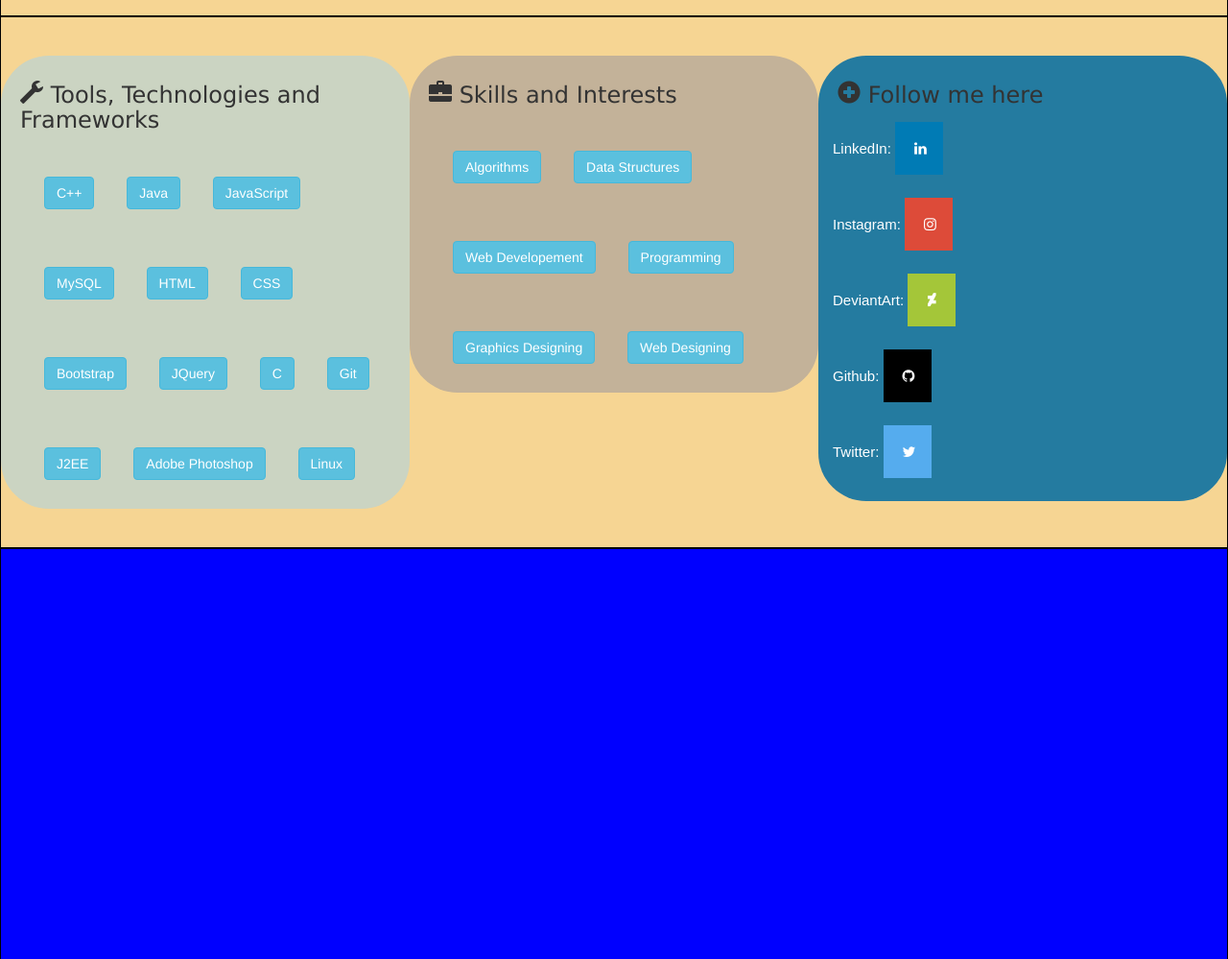
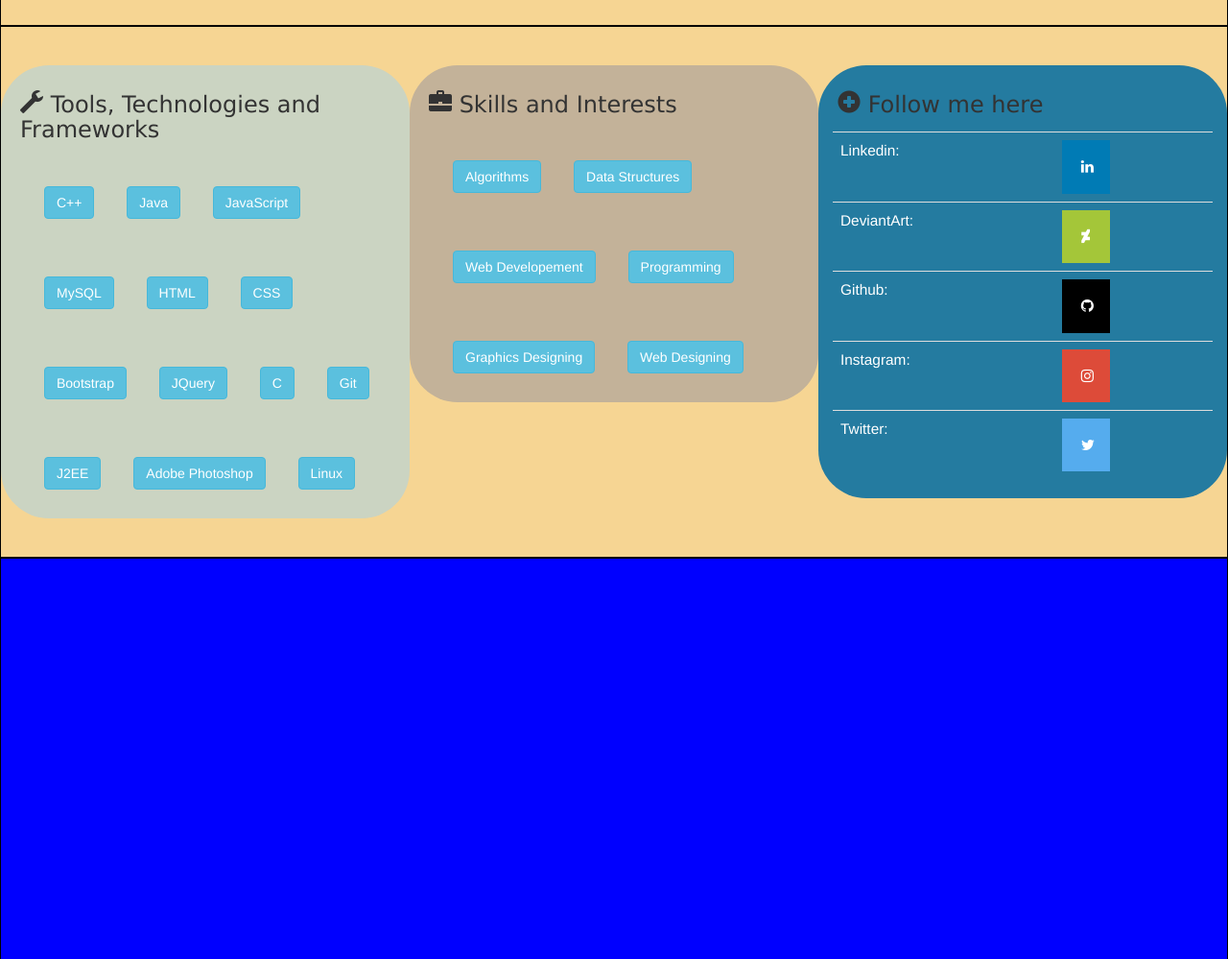
Before and after one commit to alekzanderx1/alekzanderx1.github.io, a plain HTML site: page index.html in a window 1280 px wide. Shown: the part 1280-2279 px from the top of the page at 96% size. Drawn offline with nearby package versions, Linux system fonts and the light colour scheme.

Commit message:
Changes to social media icons

```diff
--- a/index.html
+++ b/index.html
@@ -1,7 +1,6 @@
 <!DOCTYPE html>
 <html lang="en">
 <head>
-
 <title>Syed Ahmad</title>
 <meta charset="utf=8">
 <meta name="viewport" content="width=device-width, initial-scale=1, maximum-scale=1, user-scalable=no">
@@ -13,6 +12,7 @@
 <link rel="icon" href="favicon.ico">
 <link href="https://fonts.googleapis.com/css?family=Anton" rel="stylesheet">
 <script>
+	//to disable tooltips in touch devices
 	function isTouchDevice(){
     return true == ("ontouchstart" in window || window.DocumentTouch && document instanceof DocumentTouch);
 }
@@ -47,19 +47,21 @@
 			</div>
 		</div>
 	</div>
+
+	<!--Section 1-->
 	<div id="About" class="container-fluid">
 		<div id="showonload">
 			<img class="img-responsive" id="computer" src="images/coolcat.png" alt="Oops"></img>
 			<h4 class="fullop">Hey there!</h4>
 			<p class="fullop">My name is Syed Ahmad, a Computer Science and Engineering student studying in the city of Bangalore, India. My major interest is in learning new technologies, languages, frameworks in order solve problems in a creative and efficient way. This website is a place where I try to share my works and knowledge, and also let you know more about myself. <a id="scrolldown" class="btn btn-danger" href="#Education" style="text-shadow:none" height="100%"> Click here to begin!</a>  </p>
-
+		</div>
 	</div>
 
-	</div>
+	<!--Section 2-->
 	<div id="Education" class="container-fluid">
 		<div class="container-fluid" style="background-color:#B4D599; box-shadow:-3px 3px 12px #D1D596;"><h1><center><span class="glyphicon glyphicon-book"></span>Education</center></h1><br /></div>
 		<div class="row">
-	<div class="col-sm-4">
+		<div class="col-sm-4" style="margin-top:10px">
 			<button  class="btn btn-danger" data-toggle="collapse" data-target="#demo1">Bachelors Degree <span class="glyphicon glyphicon-triangle-bottom"></span></button>
 			<div class="table-responsive collapse" id="demo1">
 				<table border="0" class="table-bordered">
@@ -163,6 +165,8 @@
 		</div>
 		</div>
 	</div>
+
+	<!--section 3-->
 	<div id="Skills" class="container-fluid">
 		<div class="row">
 			<div class="col-sm-4" style="background-color:#CBD4C2; border-radius: 50px 50px;" >
@@ -192,24 +196,35 @@
 			</div>
 			<div class="col-sm-4" style="background-color:#247BA0; border-radius: 50px 50px;">
 				<h3 style="font-family:Lucida Sans Unicode" class="titlemargin" ><span class="glyphicon glyphicon-plus-sign"></span> Follow me here</h3>
-				<div class="iconscontainer"><p>LinkedIn: <a href="https://www.linkedin.com/in/syedahmadt" target="_blank" class="fa fa-linkedin"></a></p>
-				<p>Instagram: <a href="https://www.instagram.com/alekzanderx/" target="_blank" class="fa fa-instagram"></a></p>
-				<p>DeviantArt: <a href="https://alekzanderx.deviantart.com/" target="_blank" class="fa fa-deviantart"></a></p>
-				<p>Github: <a href="https://github.com/alekzanderx1" target="_blank" class="fa fa-github"></a></p>
-				<p>Twitter: <a href="#" target="_blank" class="fa fa-twitter"></a></p>
-				</div>
-
-
+					<table class="table whitetext" border="0">
+						<tr>
+						<td>Linkedin: </td>
+						<td> <a href="https://www.linkedin.com/in/syedahmadt" target="_blank" class="fa fa-linkedin"></a></td>
+						</tr>
+						<td>DeviantArt: </td>
+						<td> <a href="https://alekzanderx.deviantart.com/" target="_blank" class="fa fa-deviantart"></a></td>
+						</tr>
+						<td>Github: </td>
+						<td> <a href="https://github.com/alekzanderx1" target="_blank" class="fa fa-github"></a></td>
+						</tr>
+						<td>Instagram: </td>
+						<td> <a href="https://www.instagram.com/alekzanderx/" target="_blank" class="fa fa-instagram"></a></td>
+						</tr>
+						<td>Twitter: </td>
+						<td> <a href="https://www.linkedin.com/in/syedahmadt" target="_blank" class="fa fa-twitter"></a></td>
+						</tr>
+					</table>
 			</div>
 
 		</div>
 
 	</div>
-	</div>
+	<!--section 4-->
 	<div id="Gallery" class="container-fluid">
 
 
 	</div>
+	<!--section 5-->
 	<div id="Contact" class="container-fluid">
 		<iframe src="https://docs.google.com/forms/d/e/1FAIpQLSe6addzKew8S7y-ZPp6AHsh2OjGV29yjM2B152yAe2KkM-hiw/viewform?embedded=true" width="100%" height="90%" frameborder="0" marginheight="0" marginwidth="0">Loading...</iframe>
 	</div>
--- a/sacom.css
+++ b/sacom.css
@@ -266,3 +266,9 @@ body {
 {
 	padding:5px;
 }
+
+.whitetext
+{
+	color: white;
+	font-size: 110%;
+}
```
Lines whose indentation alone changed are shown as unchanged.
